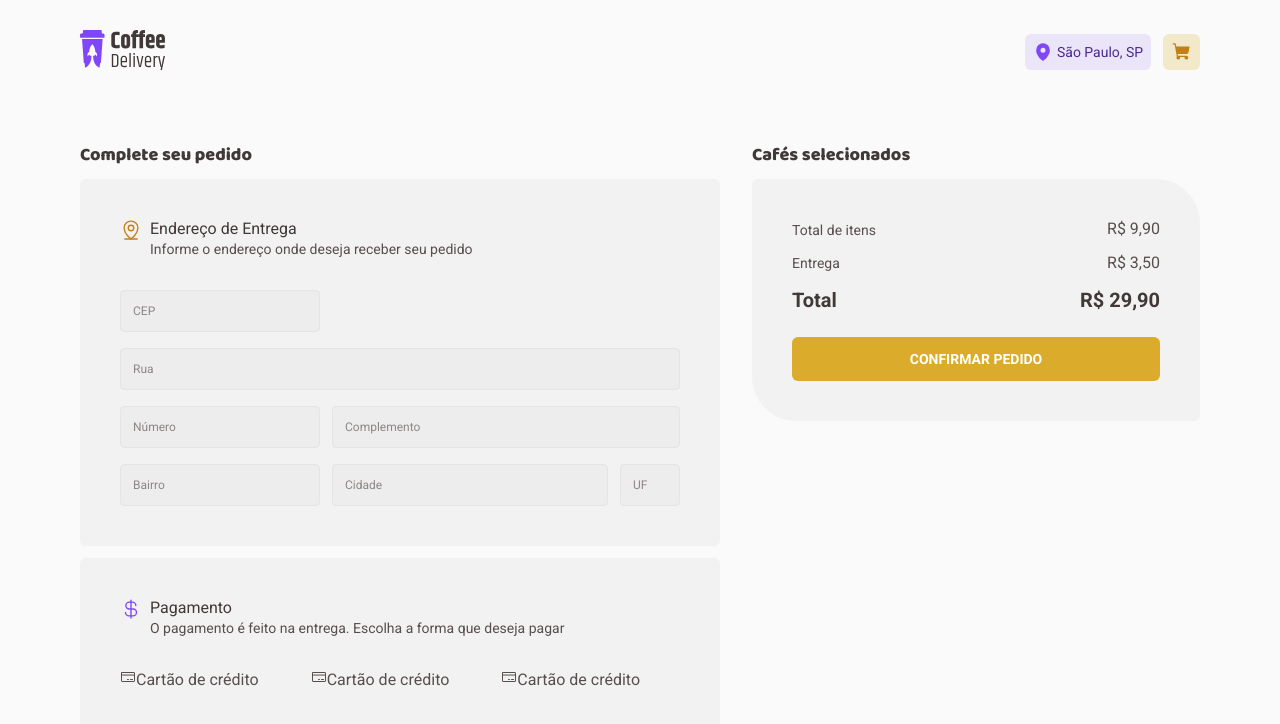
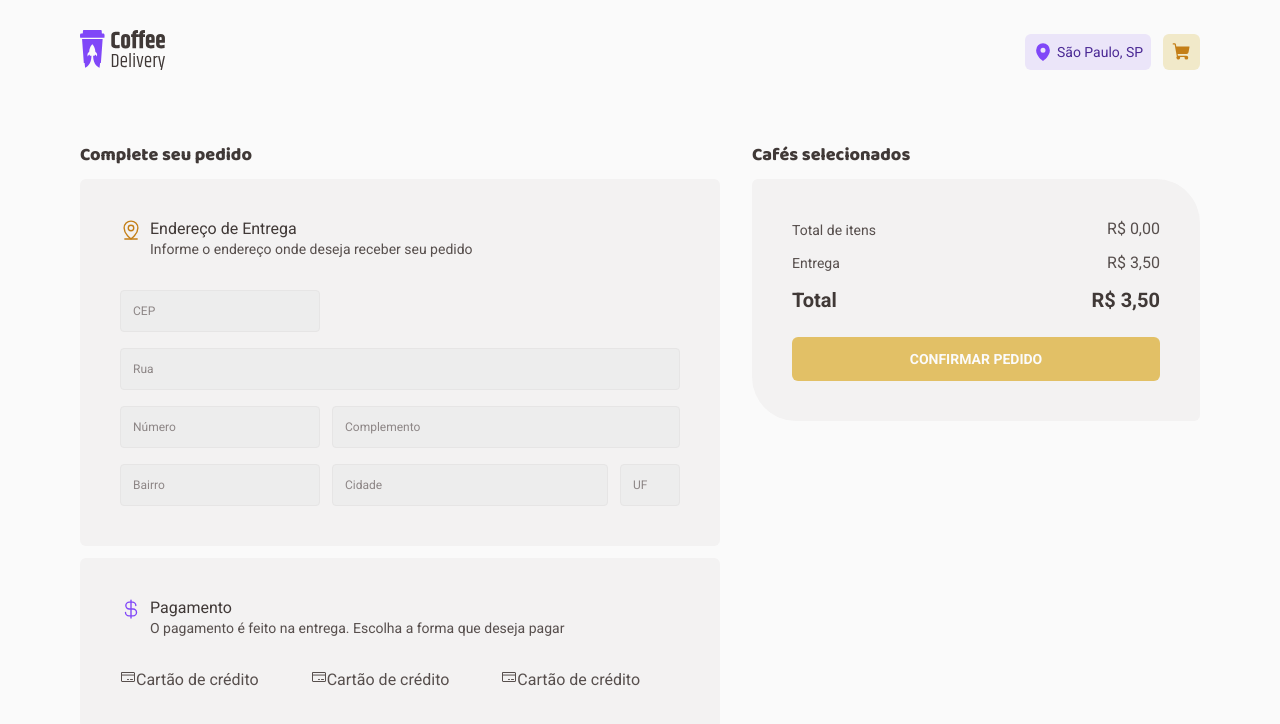
Before and after one commit to felipe-gomes-vicente/coffee-delivery, a React (Vite) app: page /completeOrder in a window 1280 px wide. Shown: the top 724 px of the page. Built offline with nearby package versions, Linux system fonts and the light colour scheme.

Commit message:
cartItemsTotal

```diff
--- a/src/contexts/CartContext.tsx
+++ b/src/contexts/CartContext.tsx
@@ -10,6 +10,7 @@
 interface CartContextType {
   cartItems: CartItem[];
   cartQuantity: number;
+  cartItemsTotal: number;
   addCoffeeToCart: (coffee: CartItem) => void;
   changeCartItemQuantity: (cartItemId: number, type: "increase" | "decrease") => void;
   removeCartItem: (cartItemId: number) => void;
@@ -25,6 +26,9 @@
   const [cartItems, setCartItems] = useState<CartItem[]>([])
 
   const cartQuantity = cartItems.length;
+  const cartItemsTotal = cartItems.reduce((total, cartItem) => {
+    return total + cartItem.price * cartItem.quantity;
+  }, 0)
 
   function addCoffeeToCart(coffee: CartItem) {
     const coffeeAlreadyExistsInCart = cartItems.findIndex(cartItem => cartItem.id === coffee.id)
@@ -65,7 +69,7 @@
   }
 
   return (
-    <CartContext.Provider value={{cartItems, cartQuantity, addCoffeeToCart, changeCartItemQuantity, removeCartItem}}>
+    <CartContext.Provider value={{cartItems, cartQuantity, cartItemsTotal, addCoffeeToCart, changeCartItemQuantity, removeCartItem}}>
       {children}
     </CartContext.Provider>
   )
--- a/src/pages/CompleteOrder/components/SelectedCoffees/ConfirmationSection.tsx
+++ b/src/pages/CompleteOrder/components/SelectedCoffees/ConfirmationSection.tsx
@@ -1,25 +1,36 @@
 import { Button } from "../../../../components/Button";
 import { RegularText } from "../../../../components/Typography";
+import { useCart } from "../../../../hooks/useCart";
+import { formatMoney } from "../../../../utils/formatMoney";
 
 import { ConfirmationSectionContainer } from "./styles";
 
+const DELIVERY_PRICE = 3.5;
+
 export function ConfirmationSection() {
+  const { cartItemsTotal, cartQuantity } = useCart();
+  const cartTotal = DELIVERY_PRICE  + cartItemsTotal;
+
+  const formattedItemsTotal = formatMoney(cartItemsTotal);
+  const formattedCartTotal = formatMoney(cartTotal)
+  const formattedDeliveryPrice = formatMoney(DELIVERY_PRICE);
+
   return (
     <ConfirmationSectionContainer>
       <div>
         <RegularText size="s">Total de itens</RegularText>
-        <RegularText>R$ 9,90</RegularText>
+        <RegularText>R$ {formattedItemsTotal}</RegularText>
       </div>
       <div>
         <RegularText size="s">Entrega</RegularText>
-        <RegularText>R$ 3,50</RegularText>
+        <RegularText>R$ {formattedDeliveryPrice}</RegularText>
       </div>
       <div>
         <RegularText weight="700" color="subtitle" size="l">Total</RegularText>
-        <RegularText weight="700" color="subtitle" size="l">R$ 29,90</RegularText>
+        <RegularText weight="700" color="subtitle" size="l">R$ {formattedCartTotal}</RegularText>
       </div>
 
-      <Button text="Confirmar Pedido" />
+      <Button text="Confirmar Pedido" disabled={ cartQuantity <= 0 } />
     </ConfirmationSectionContainer>
   )
 }
```
